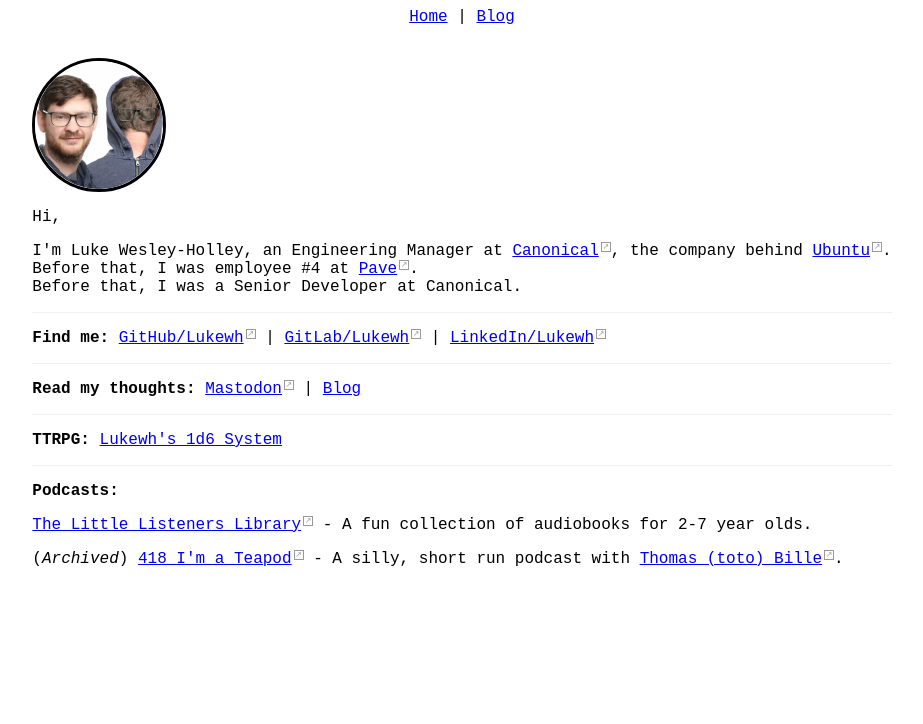
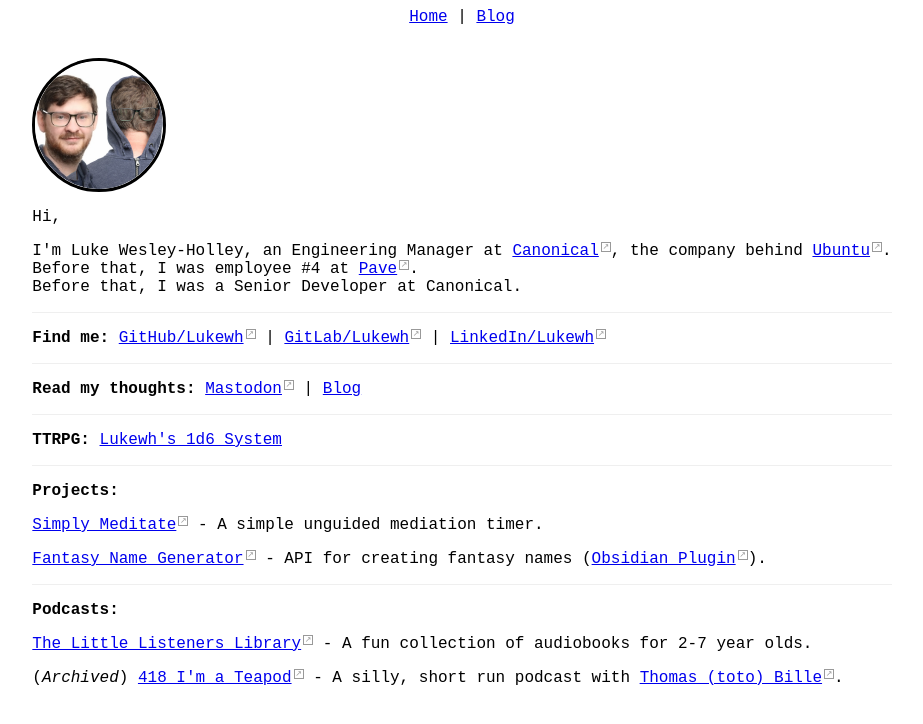
Before and after one commit to Lukewh/lukewh.com, a Jekyll site: the page built from index.html, in a window 1280 px wide. Shown: the top 724 px of the page, without its empty margins (178-1101 px from the left). Built offline with Jekyll 4.4.1, drawn with Linux system fonts in a browser that asks for light colours; some web fonts are replaced.

Commit message:
Add simply meditate and fantasyname projects

```diff
--- a/index.html
+++ b/index.html
@@ -32,6 +32,16 @@ description: Engineering Manager at Canonical, ex-Pave.
   </p>
   <hr />
   <p>
+    <b>Projects:</b>
+  </p>
+  <p>
+    <a href="https://simplymeditate.app">Simply Meditate</a> - A simple unguided mediation timer.
+  </p>
+  <p>
+    <a href="https://fantasyname.lukewh.com/help">Fantasy Name Generator</a> - API for creating fantasy names (<a href="https://obsidian.md/plugins?id=fantasy-name">Obsidian Plugin</a>).
+  </p>
+  <hr />
+  <p>
     <b>Podcasts:</b>
   </p>
   <p>
```
